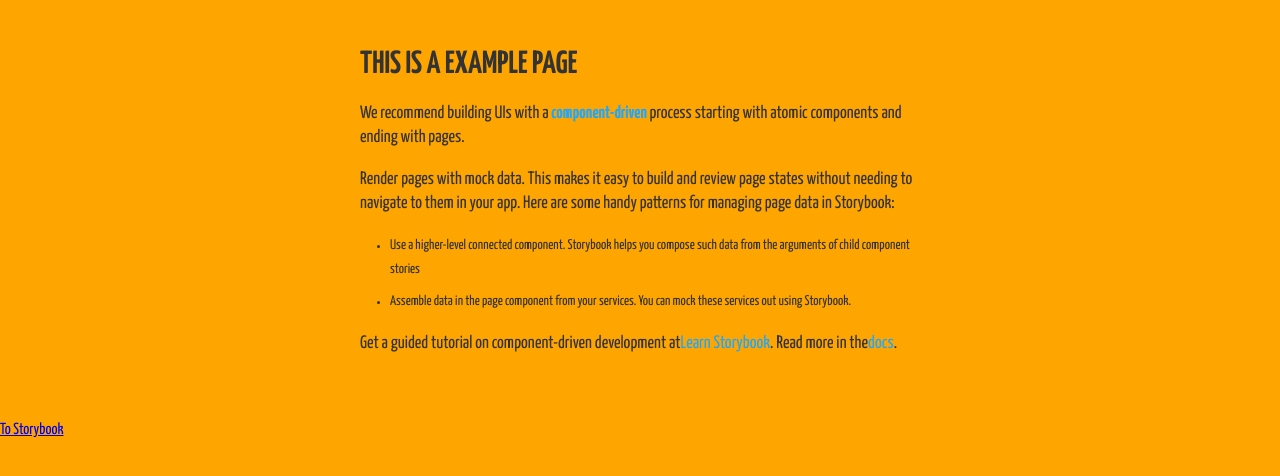
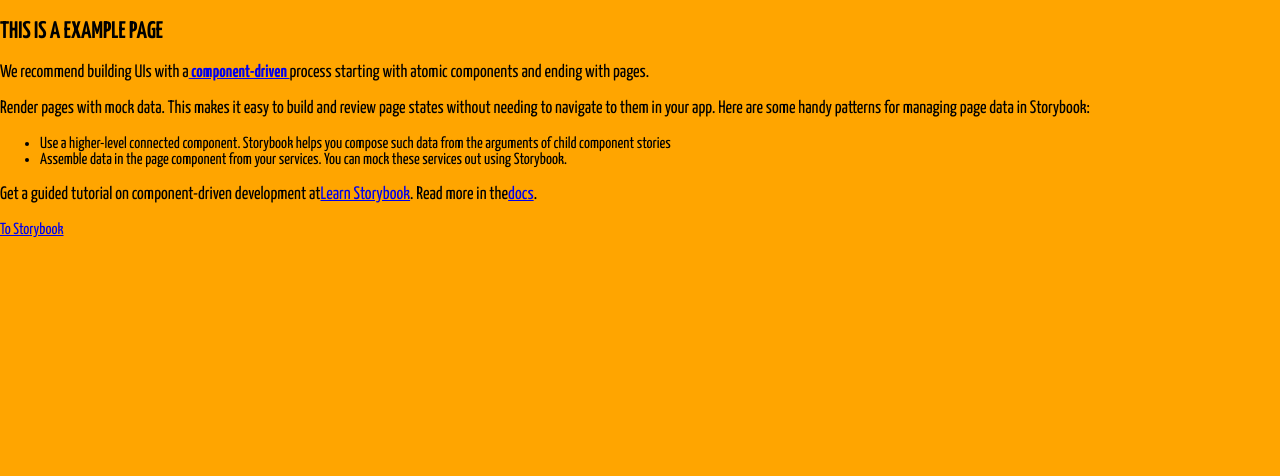
Before and after one commit to lauravikanis/badJokes, a React (Create React App) app in the folder client/: page / in a window 1280 px wide. Shown: the top 476 px of the page. Built offline with nearby package versions, Linux system fonts and the light colour scheme.

Commit message:
adjust readme

```diff
--- a/client/src/GlobalStyles.js
+++ b/client/src/GlobalStyles.js
@@ -6,8 +6,8 @@ const GlobalStyle = createGlobalStyle`
   box-sizing: border-box;
 }
 :root {
-  --titleFont: "Yanone Kaffeesatz", sans-serif;
-  --textFont: "Yanone Kaffeesatz", sans-serif;
+  --titleFont: 'Yanone Kaffeesatz', sans-serif;
+  --textFont: 'Yanone Kaffeesatz', sans-serif;
   --background: #ededed;
   --background-dark: #3d4849;
   --text-color: #707070;
@@ -18,7 +18,7 @@ const GlobalStyle = createGlobalStyle`
 }
 body {
   margin: 0 ;
-  font-family: "Yanone Kaffeesatz", sans-serif;
+  font-family: 'Yanone Kaffeesatz', sans-serif;
   background-color: var(--primary-color);
   }
 
--- a/client/src/pages/Page.js
+++ b/client/src/pages/Page.js
@@ -1,44 +1,7 @@
 import React from "react";
-// import PropTypes from "prop-types";
 import styled from "styled-components/macro";
 
-const PageContainer = styled.div`
-  section {
-    font-size: 14px;
-    line-height: 24px;
-    padding: 48px 20px;
-    margin: 0 auto;
-    max-width: 600px;
-    color: #333;
-  }
-
-  h2 {
-    font-weight: 900;
-    font-size: 32px;
-    line-height: 1;
-    margin: 0 0 4px;
-    display: inline-block;
-    vertical-align: top;
-  }
-
-  p {
-    margin: 1em 0;
-  }
-
-  a {
-    text-decoration: none;
-    color: #1ea7fd;
-  }
-
-  ul {
-    padding-left: 30px;
-    margin: 1em 0;
-  }
-
-  li {
-    margin-bottom: 8px;
-  }
-`;
+const PageContainer = styled.div``;
 
 const Page = () => (
   <PageContainer>
```
Also changed, not shown: client/src/components/Card/Card.js (+2 -5 lines), client/src/components/Text/Text.js (added, +25 -0 lines), 2 other files (tests, documents, lock files or other folders).
